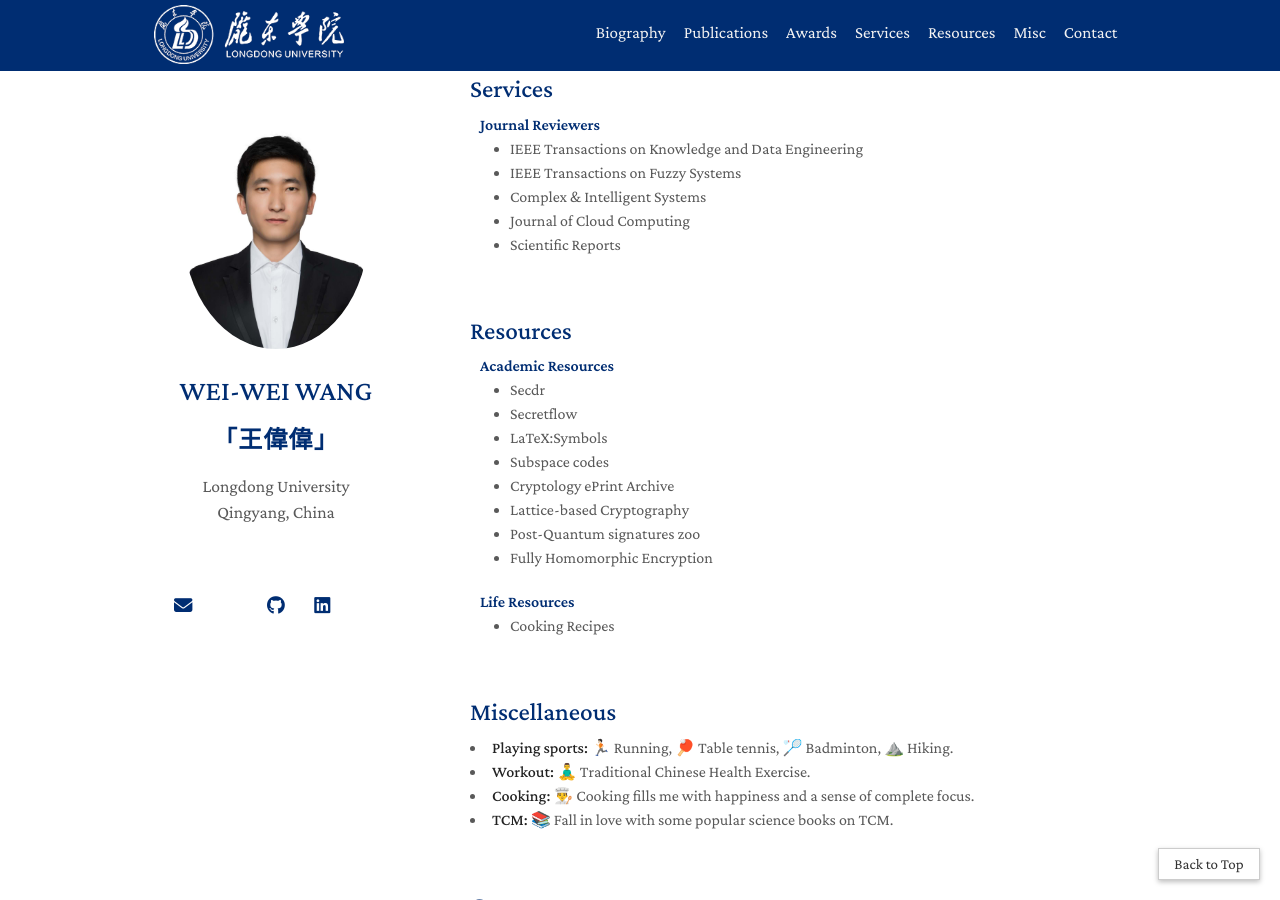
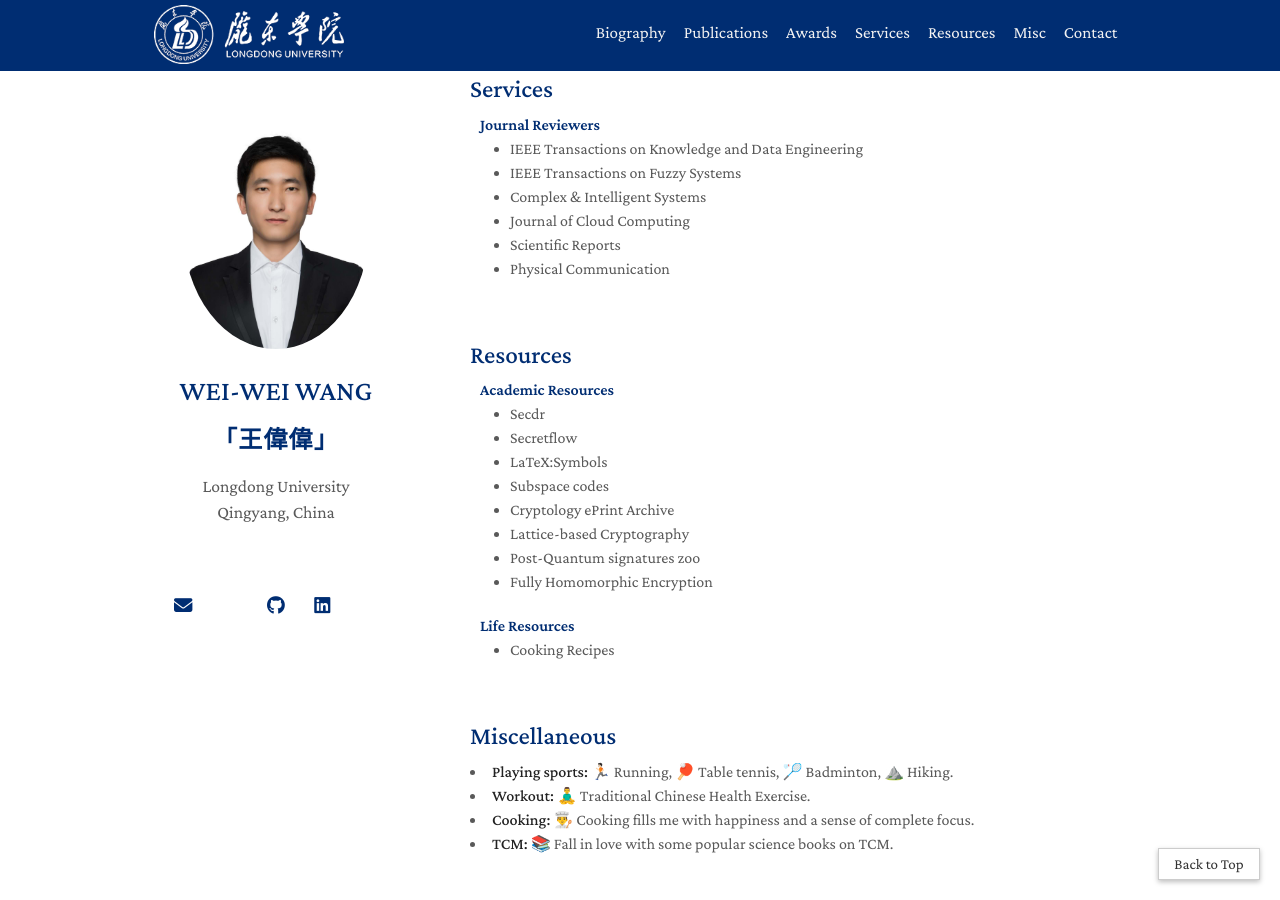
Before and after one commit to Joe-weir-wong/joe-weir-wong.github.io, a Jekyll site: the page built from index.md, in a window 1280 px wide and 900 px high, scrolled down 1991 px. Built offline with Jekyll 4.4.1, drawn with Linux system fonts in a browser that asks for light colours; a style sheet for code colours, icons or effects is not loaded.

Commit message:
edit services

```diff
--- a/_includes/services.md
+++ b/_includes/services.md
@@ -10,4 +10,5 @@
   <li><a href="https://link.springer.com/journal/40747"><autocolor>Complex & Intelligent Systems</autocolor></a></li>
   <li><a href="https://link.springer.com/journal/13677"><autocolor>Journal of Cloud Computing</autocolor></a></li>
   <li><a href="https://www.nature.com/srep/"><autocolor>Scientific Reports</autocolor></a></li>
+  <li><a href="https://www.sciencedirect.com/journal/physical-communication"><autocolor>Physical Communication</autocolor></a></li>
 </ul>
```
